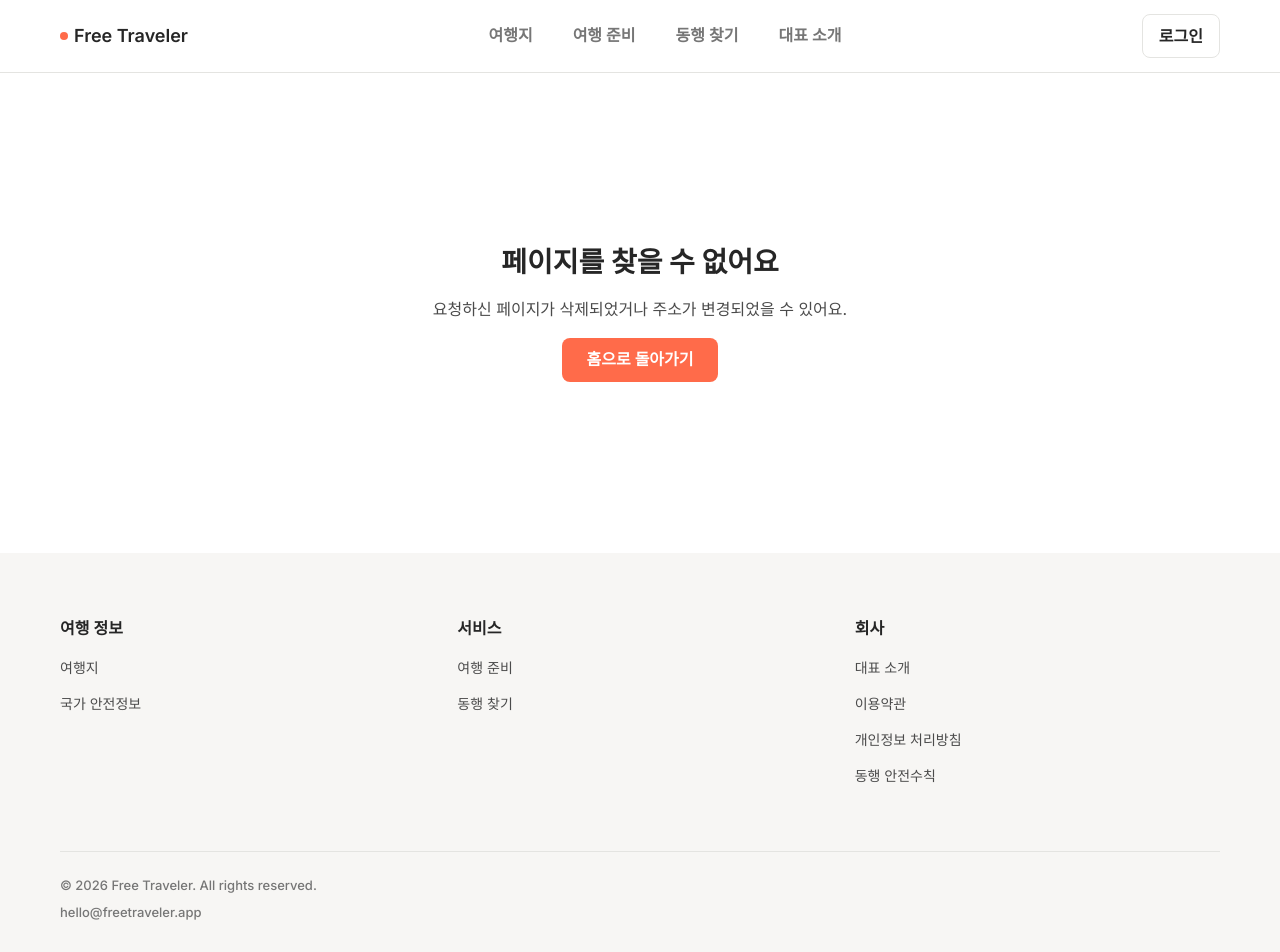
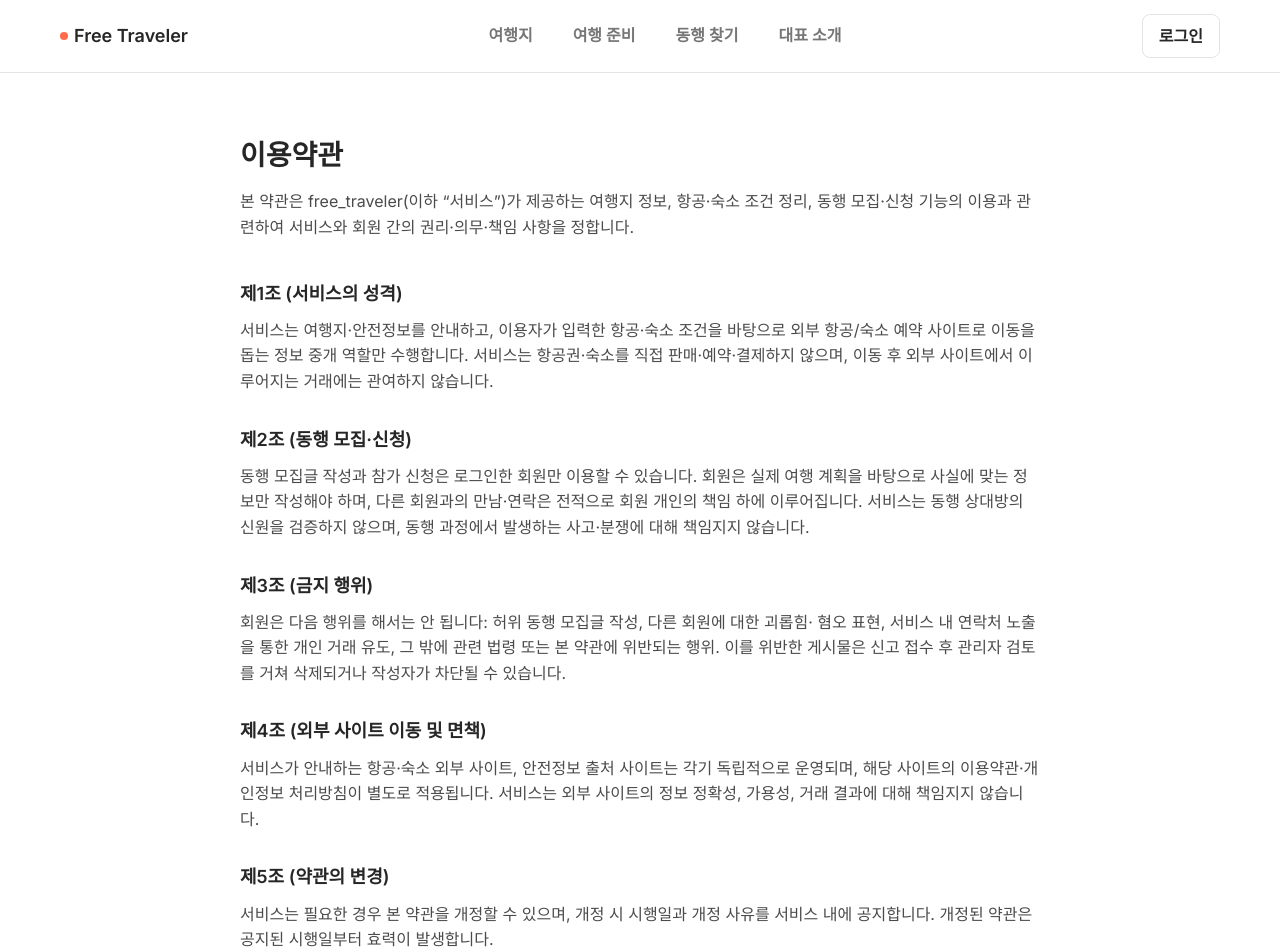
Before and after one commit to jinnryu-bari/free-traveler, a Next.js app: page /terms in a window 1280 px wide. Before the commit this address had no page. Shown: the top 952 px of the page. Built offline with nearby package versions, Linux system fonts and the light colour scheme.

Commit message:
C-GLOBAL-POLICY-TERMS: add 이용약관 정적 페이지
Co-Authored-By: Claude Sonnet 5 <noreply@anthropic.com>

```diff
--- /dev/null
+++ b/src/app/terms/page.tsx
@@ -0,0 +1,61 @@
+export default function TermsPage() {
+  return (
+    <main className="mx-auto max-w-[840px] px-5 py-12 lg:py-16">
+      <h1 className="text-display-lg text-ink">이용약관</h1>
+      <p className="text-body-md text-body mt-4">
+        본 약관은 free_traveler(이하 &ldquo;서비스&rdquo;)가 제공하는 여행지 정보, 항공·숙소 조건
+        정리, 동행 모집·신청 기능의 이용과 관련하여 서비스와 회원 간의 권리·의무·책임 사항을
+        정합니다.
+      </p>
+
+      <section className="mt-10">
+        <h2 className="text-title-md text-ink">제1조 (서비스의 성격)</h2>
+        <p className="text-body-md text-body mt-3">
+          서비스는 여행지·안전정보를 안내하고, 이용자가 입력한 항공·숙소 조건을 바탕으로 외부
+          항공/숙소 예약 사이트로 이동을 돕는 정보 중개 역할만 수행합니다. 서비스는 항공권·숙소를
+          직접 판매·예약·결제하지 않으며, 이동 후 외부 사이트에서 이루어지는 거래에는 관여하지
+          않습니다.
+        </p>
+      </section>
+
+      <section className="mt-8">
+        <h2 className="text-title-md text-ink">제2조 (동행 모집·신청)</h2>
+        <p className="text-body-md text-body mt-3">
+          동행 모집글 작성과 참가 신청은 로그인한 회원만 이용할 수 있습니다. 회원은 실제 여행
+          계획을 바탕으로 사실에 맞는 정보만 작성해야 하며, 다른 회원과의 만남·연락은 전적으로
+          회원 개인의 책임 하에 이루어집니다. 서비스는 동행 상대방의 신원을 검증하지 않으며,
+          동행 과정에서 발생하는 사고·분쟁에 대해 책임지지 않습니다.
+        </p>
+      </section>
+
+      <section className="mt-8">
+        <h2 className="text-title-md text-ink">제3조 (금지 행위)</h2>
+        <p className="text-body-md text-body mt-3">
+          회원은 다음 행위를 해서는 안 됩니다: 허위 동행 모집글 작성, 다른 회원에 대한 괴롭힘·
+          혐오 표현, 서비스 내 연락처 노출을 통한 개인 거래 유도, 그 밖에 관련 법령 또는 본
+          약관에 위반되는 행위. 이를 위반한 게시물은 신고 접수 후 관리자 검토를 거쳐 삭제되거나
+          작성자가 차단될 수 있습니다.
+        </p>
+      </section>
+
+      <section className="mt-8">
+        <h2 className="text-title-md text-ink">제4조 (외부 사이트 이동 및 면책)</h2>
+        <p className="text-body-md text-body mt-3">
+          서비스가 안내하는 항공·숙소 외부 사이트, 안전정보 출처 사이트는 각기 독립적으로
+          운영되며, 해당 사이트의 이용약관·개인정보 처리방침이 별도로 적용됩니다. 서비스는 외부
+          사이트의 정보 정확성, 가용성, 거래 결과에 대해 책임지지 않습니다.
+        </p>
+      </section>
+
+      <section className="mt-8">
+        <h2 className="text-title-md text-ink">제5조 (약관의 변경)</h2>
+        <p className="text-body-md text-body mt-3">
+          서비스는 필요한 경우 본 약관을 개정할 수 있으며, 개정 시 시행일과 개정 사유를 서비스
+          내에 공지합니다. 개정된 약관은 공지된 시행일부터 효력이 발생합니다.
+        </p>
+      </section>
+
+      <p className="text-body-sm text-muted mt-10">시행일: 2026년 1월 1일</p>
+    </main>
+  );
+}
```
